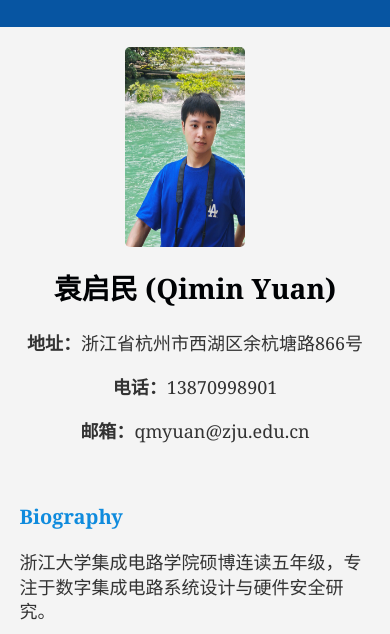
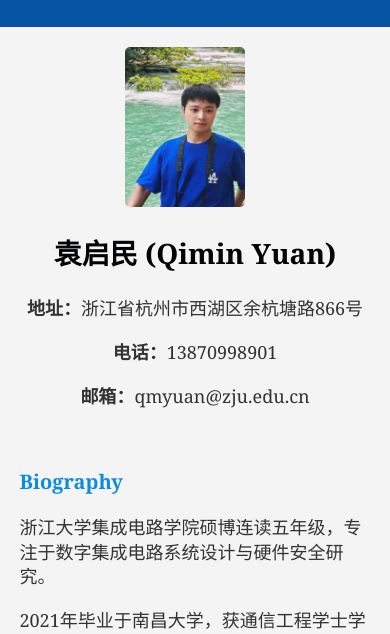
Before and after one commit to qiminyuan/qiminyuan.github.io, a plain HTML site: page index.html in a window 390 px wide. Shown: the part 198-832 px from the top of the page. Drawn offline with Linux system fonts and the light colour scheme.

Commit message:
Update index.html

```diff
--- a/index.html
+++ b/index.html
@@ -124,8 +124,8 @@
   /* 修改图片的大小和间距，使其在小屏幕上更加紧凑 */
   .photo-container img {
     width: 120px;
-    height: 200px;
-    margin-bottom: 10px;
+    height: 160px;
+    margin-bottom: 15px;
   }
   /* 修改简历信息的布局，使其在小屏幕上能够竖直排列 */
   .resume-info {
```
